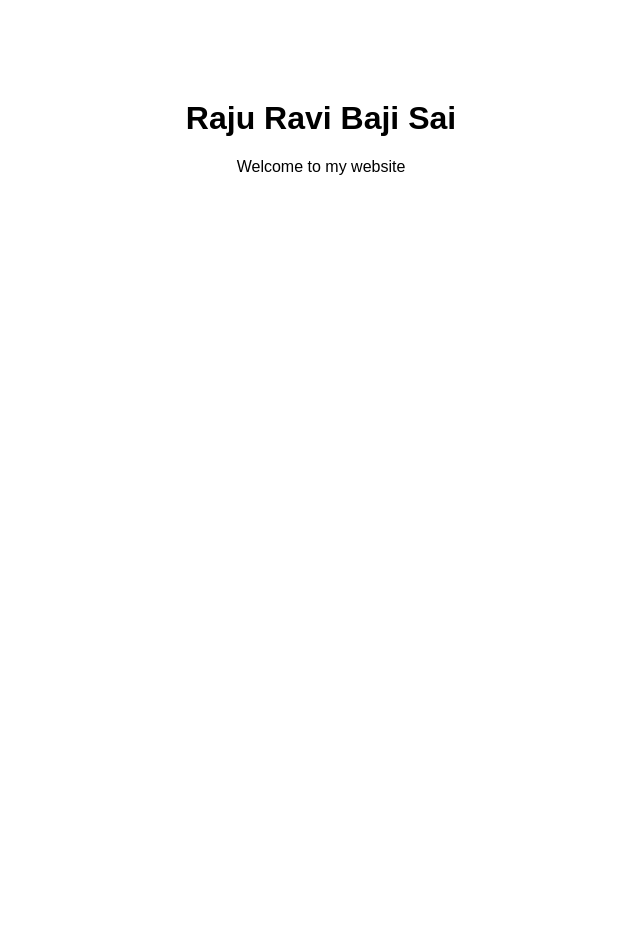
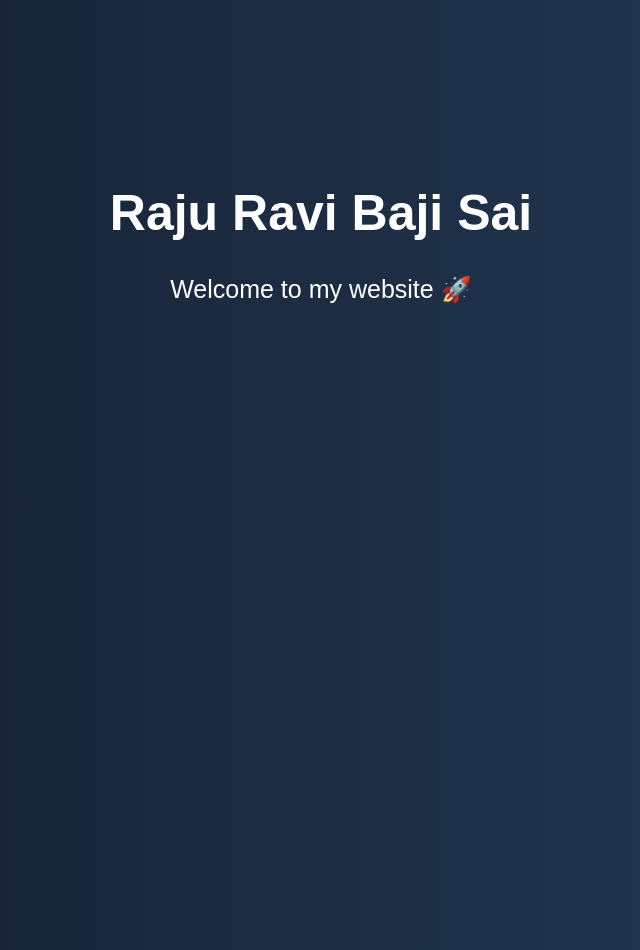
Before and after one commit to Rajunani99/mywebsite, a plain HTML site: page index.html in a window 1280 px wide. Shown: the whole page, without its empty margins (319-959 px from the left). Before the commit the page ends 800 px from the top, so only its background shows below. Drawn offline with Linux system fonts and the light colour scheme.

Commit message:
Add files via upload

```diff
--- a/index.html
+++ b/index.html
@@ -1,12 +1,24 @@
 <!DOCTYPE html>
 <html>
 <head>
-    <title>My First Website</title>
+    <title>Raju Ravi Baji Sai</title>
 </head>
-<body style="font-family: Arial; text-align:center; margin-top:100px;">
 
-    <h1>Raju Ravi Baji Sai</h1>
-    <p>Welcome to my website</p>
+<body style="
+background: linear-gradient(to right, #141e30, #243b55);
+color: white;
+font-family: Arial;
+text-align:center;
+padding-top:150px;
+height:100vh;
+margin:0;
+">
+
+<h1 style="font-size:50px;">Raju Ravi Baji Sai</h1>
+
+<p style="font-size:25px;">
+Welcome to my website 🚀
+</p>
 
 </body>
 </html>
```
